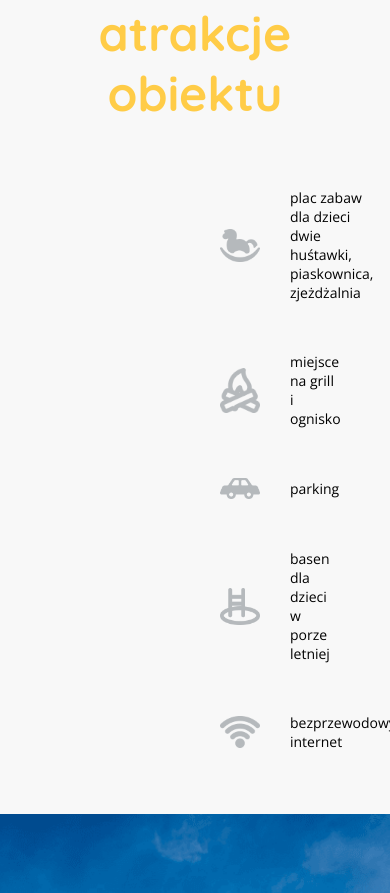
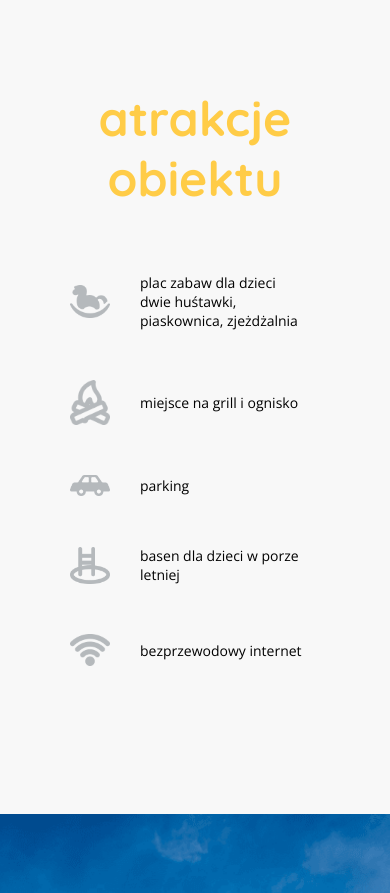
Before and after one commit to exanna/stokrotka-north-by-design, a plain HTML site: page index.html in a window 390 px wide. Shown: the part 4193-5086 px from the top of the page. Drawn offline with nearby package versions, Linux system fonts and the light colour scheme.

Commit message:
I like coffe

```diff
--- a/style/style.css
+++ b/style/style.css
@@ -600,6 +600,9 @@ img {
         max-width: 90%;
     }
 
+    .activities {
+        padding-left: 0;
+    }
 
     .food__p {
         max-width: 100%;
```
